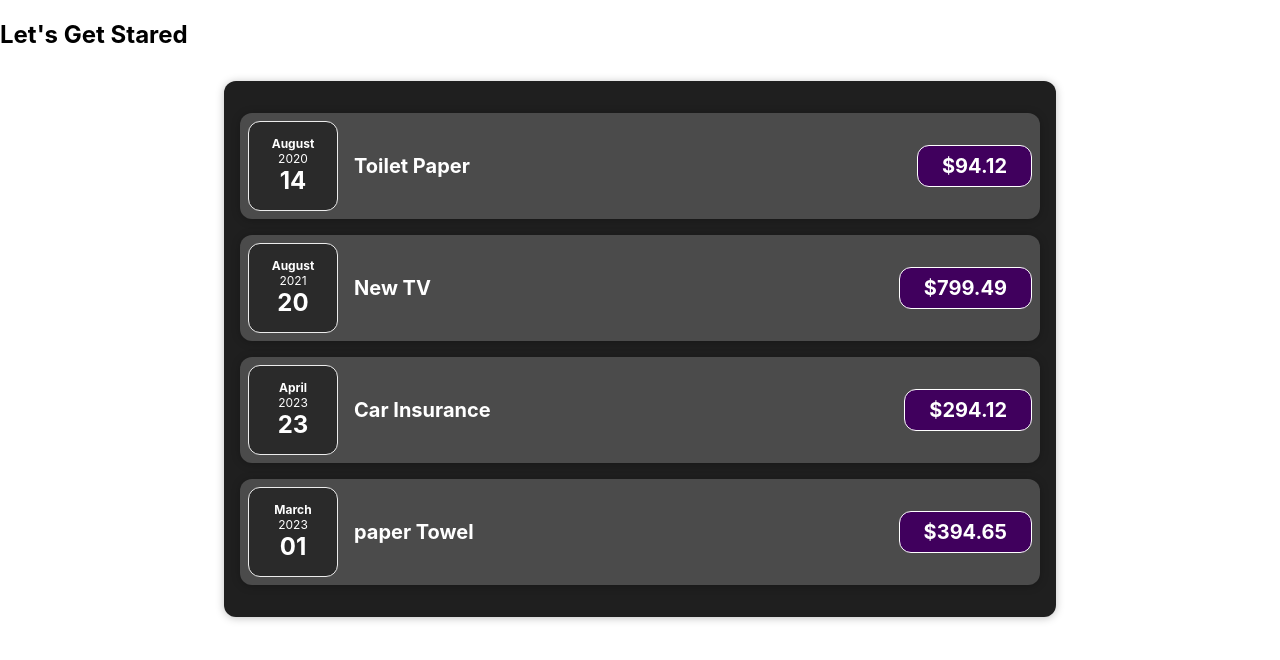
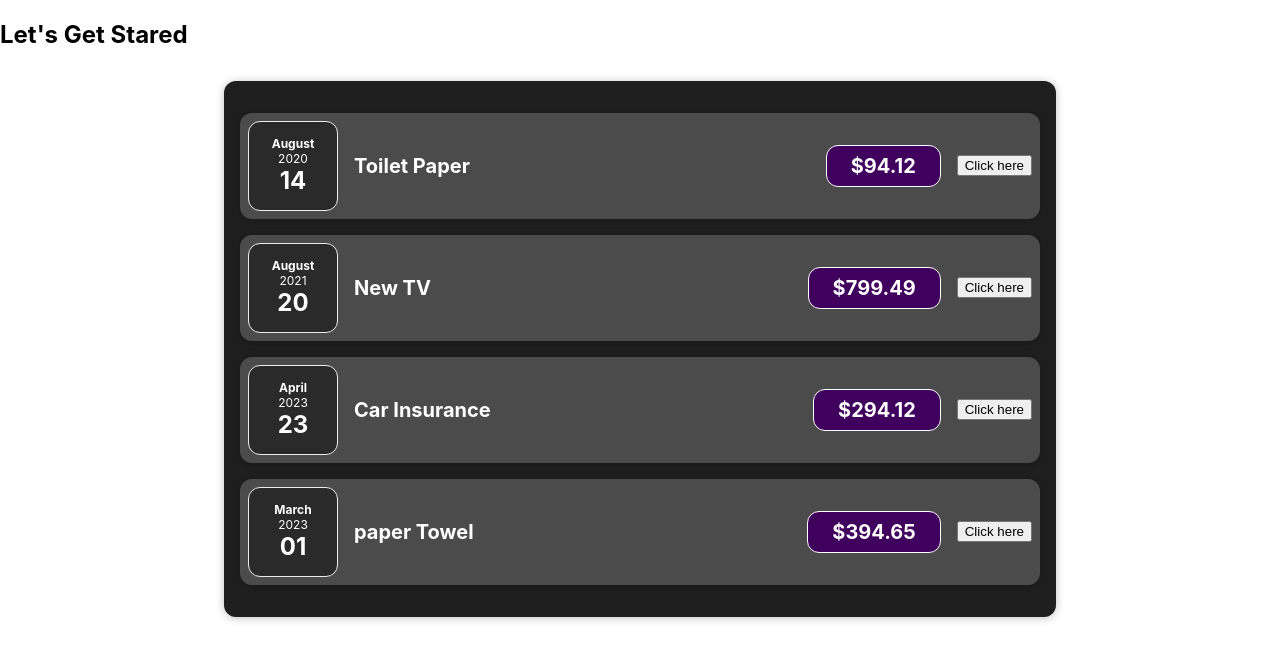
Before and after one commit to pasupuletivenkatesh1900/maxReact, a React (Create React App) app: page / in a window 1280 px wide. Shown: the top 660 px of the page. Built offline with nearby package versions, Linux system fonts and the light colour scheme.

Commit message:
useState

```diff
--- a/src/components/Card.js
+++ b/src/components/Card.js
@@ -1,6 +1,6 @@
 import './Card.css';
 
-function Card(props) {
+const Card = (props) => {
   const classes = 'card ' + props.className;
 
   return <div className={classes}>{props.children}</div>;
--- a/src/components/ExpenseDate.js
+++ b/src/components/ExpenseDate.js
@@ -1,6 +1,6 @@
 import './ExpenseDate.css';
 
-function ExpenseDate(props) {
+const ExpenseDate =(props) => {
   const month = props.date.toLocaleString('en-US', { month: 'long' });
   const day = props.date.toLocaleString('en-US', { day: '2-digit' });
   const year = props.date.getFullYear();
--- a/src/components/ExpenseItem.js
+++ b/src/components/ExpenseItem.js
@@ -1,17 +1,24 @@
-import ExpenseDate from './ExpenseDate';
-import Card from './Card';
-import './ExpenseItem.css';
+import ExpenseDate from "./ExpenseDate";
+import Card from "./Card";
+import "./ExpenseItem.css";
+import { useState } from "react";
 
-function ExpenseItem(props) {
+const ExpenseItem = (props) => {
+  const [title, setTitle] = useState(props.title);
+  const clickHandler = () => {
+    setTitle("Venkatesh Clicked me!!!");
+    console.log(title);
+  };
   return (
-    <Card className='expense-item'>
+    <Card className="expense-item">
       <ExpenseDate date={props.date} />
-      <div className='expense-item__description'>
-        <h2>{props.title}</h2>
-        <div className='expense-item__price'>${props.amount}</div>
+      <div className="expense-item__description">
+        <h2>{title}</h2>
+        <div className="expense-item__price">${props.amount}</div>
+        <button onClick={clickHandler}> Click here</button>
       </div>
     </Card>
   );
-}
+};
 
 export default ExpenseItem;
--- a/src/components/Expenses.js
+++ b/src/components/Expenses.js
@@ -2,7 +2,7 @@ import ExpenseItem from './ExpenseItem';
 import Card from './Card';
 import './Expenses.css';
 
-function Expenses(props) {
+const Expenses = (props) => {
   return (
     <Card className="expenses">
       <ExpenseItem
```
